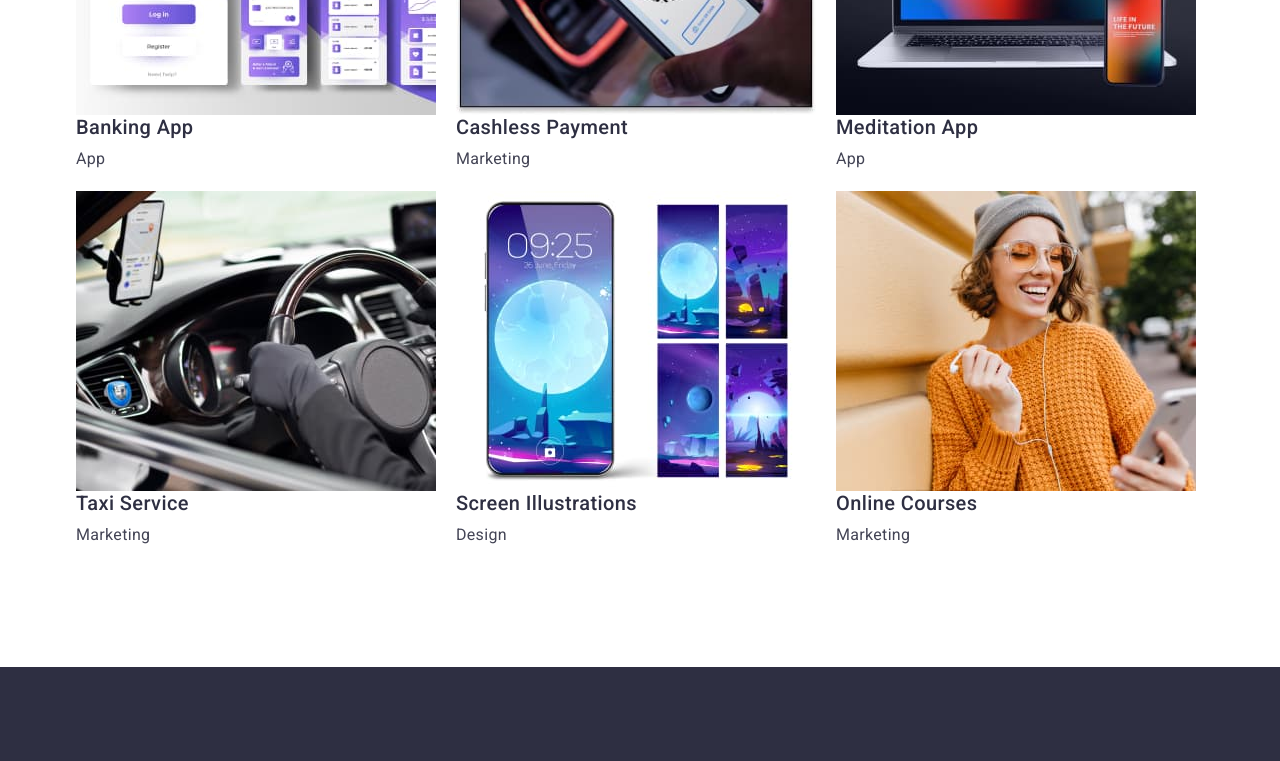
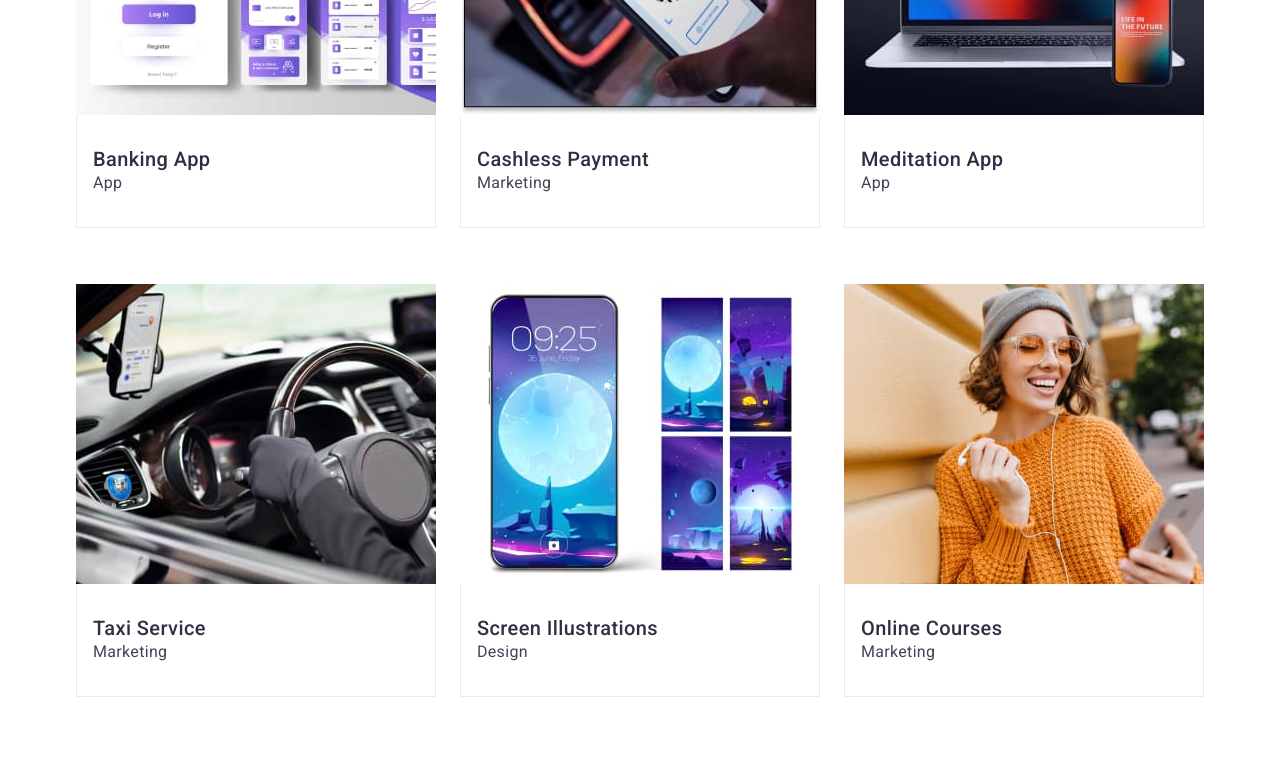
Before and after one commit to 23Roman/goit-markup-hw-03, a plain HTML site: page index.html in a window 1280 px wide. Shown: the part 2190-2951 px from the top of the page. Drawn offline with nearby package versions, Linux system fonts and the light colour scheme.

Commit message:
apd portfolio

```diff
--- a/css/styles.css
+++ b/css/styles.css
@@ -334,7 +334,7 @@ img {
   column-gap: 24px;
   row-gap: 48px;
   /* /* grid-template-columns: repeat(3, 1fr); */
-  gap: 20px; */
+  /* gap: 20px; */ */
   /* list-style: none; */
   /* padding: 0; */
   /* margin: 0; */
@@ -343,13 +343,21 @@ img {
 .portfolio-item {width: calc((100% - 48px) / 3);
 }
 
+.portfolio-text{
+  padding: 32px 16px;
+  border: 1px solid #e7e9fc;
+  border-top: none;
+  margin-bottom: 8px;
+
+}
+
 .portfolio-subtitel {
   font-weight: 500;
   font-size: 20px;
   line-height: 120%;
   letter-spacing: 0.02em;
   color: var(--navy-blue);
-  margin-bottom: 8px;
+
 }
 
 .portfolio-subtitel-text {
--- a/index.html
+++ b/index.html
@@ -160,8 +160,10 @@
                 width="360"
                 height="300"
               />
+              <div class="portfolio-text">
                 <h3 class="portfolio-subtitel">Banking App</h3>
                 <p class="portfolio-subtitel-text">App</p>
+              </div>
             </li>
             <li class="portfolio-item">
               <img
@@ -170,8 +172,10 @@
                 width="360"
                 height="300"
               />
+              <div class="portfolio-text">
                 <h3 class="portfolio-subtitel">Cashless Payment</h3>
                 <p class="portfolio-subtitel-text">Marketing</p>
+              </div>
             </li>
             <li class="portfolio-item">
               <img
@@ -180,8 +184,10 @@
                 width="360"
                 height="300"
               />
+              <div class="portfolio-text">
                 <h3 class="portfolio-subtitel">Meditation App</h3>
                 <p class="portfolio-subtitel-text">App</p>
+              </div>
             </li>
             <li class="portfolio-item">
               <img
@@ -190,8 +196,10 @@
                 width="360"
                 height="300"
               />
+              <div class="portfolio-text">
                 <h3 class="portfolio-subtitel">Taxi Service</h3>
                 <p class="portfolio-subtitel-text">Marketing</p>
+              </div>
             </li>
             <li class="portfolio-item">
               <img
@@ -200,8 +208,10 @@
                 width="360"
                 height="300"
               />
+              <div class="portfolio-text">
                 <h3 class="portfolio-subtitel">Screen Illustrations</h3>
                 <p class="portfolio-subtitel-text">Design</p>
+              </div>
             </li>
             <li class="portfolio-item">
               <img
@@ -210,8 +220,10 @@
                 width="360"
                 height="300"
               />
+              <div class="portfolio-text">
                 <h3 class="portfolio-subtitel">Online Courses</h3>
                 <p class="portfolio-subtitel-text">Marketing</p>
+              </div>
             </li>
           </ul>
         </div>
```
Lines whose indentation alone changed are shown as unchanged.
